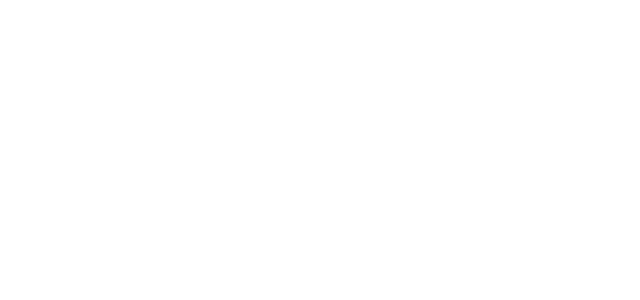
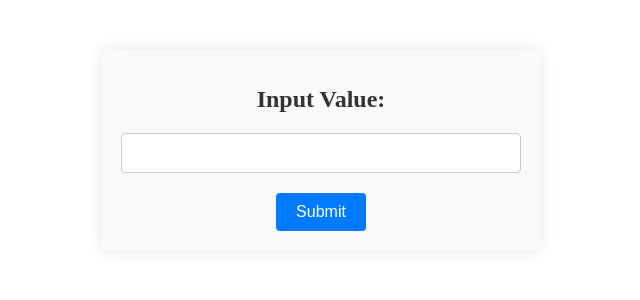
Before and after one commit to Tausifqureshi/React_Revision, a React (Vite) app: page / in a window 1280 px wide. Shown: the top 300 px of the page, without its empty margins (319-959 px from the left). Built offline with nearby package versions, Linux system fonts and the light colour scheme.

Commit message:
controll-uncntroll

```diff
--- a/src/controll vs uncontroll/ControlledComponent.jsx
+++ b/src/controll vs uncontroll/ControlledComponent.jsx
@@ -1,31 +1,84 @@
 // ================================== controlled aur uncontrolled components ===================================== //
 // ChatGPT Se Liya Hua Syntex ---> React.js me controlled aur uncontrolled components ke concept ko samajhna React forms aur user inputs handle karte waqt bahut zaroori hota hai. Dono ke beech ka farq yeh hai ki data ko kaise manage kiya jaata hai.
-
 
 // =========================================== controlled components ============================================= //
 // ChatGPT Se Liya Hua Syntex --->  Controlled Components.
 // Controlled components wo hote hain jahan form inputs ka data React state ke zariye control kiya jata hai. Yani, input element ka value React ke state me stored hota hai aur input field ki value ko update karne ke liye setState function ka istemal hota hai.
 
-
-import React, { useState } from 'react';
+import React, { useState } from "react";
 
 function ControlledComponent() {
-  const [inputValue, setInputValue] = useState('');
+  const [inputValue, setInputValue] = useState("");
+  const [fullName, setFullName] = useState("");
 
   const handleChange = (event) => {
     setInputValue(event.target.value);
   };
 
+  const onSubmited = () => {
+    console.log("Submited Form");
+
+    setFullName(inputValue); // setFullName me jo inputValue ane wali hai hamne us se hi setFullName me pass kiya tab hi o <h1>{fullName}</h1> me show hogi.
+
+    setInputValue(""); // is se jab aap form submit karoge, to input ki value empty ho jayegi, aur input field clear ho jayega. Yeh best practice hai jab aap user se new data lena chahte ho after form submission.
+  };
   return (
-    <div>
-      <input type="text" value={inputValue} onChange={handleChange} />
-      <p>Input Value: {inputValue}</p>
+    <div
+      style={{
+        maxWidth: "400px",
+        margin: "50px auto",
+        padding: "20px",
+        borderRadius: "8px",
+        boxShadow: "0px 0px 15px rgba(0, 0, 0, 0.1)",
+        backgroundColor: "#f9f9f9",
+        textAlign: "center",
+      }}
+    >
+      <h1
+        style={{
+          color: "#333",
+          fontSize: "24px",
+          marginBottom: "20px",
+        }}
+      >
+        Input Value: {fullName}
+      </h1>
+      {/* Jab bhi submit pe click tab ye value ake yaha print hogi. */}
+
+      <input
+        type="text"
+        value={inputValue}
+        onChange={handleChange}
+        style={{
+          width: "100%",
+          padding: "10px",
+          fontSize: "16px",
+          borderRadius: "4px",
+          border: "1px solid #ccc",
+          marginBottom: "20px",
+          boxSizing: "border-box",
+        }}
+      />
+      <button
+        type="submit"
+        onClick={onSubmited}
+        style={{
+          padding: "10px 20px",
+          fontSize: "16px",
+          color: "#fff",
+          backgroundColor: "#007bff",
+          border: "none",
+          borderRadius: "4px",
+          cursor: "pointer",
+        }}
+      >
+        Submit
+      </button>
     </div>
   );
 }
 
 export default ControlledComponent;
-
 
 // Explanation:
 
@@ -33,7 +86,6 @@
 // 2. onChange event handler har baar input me change aane par state ko update karta hai.
 // 3. Input ka value sirf React state ke zariye hi update hota hai, isliye isko controlled component kehte hain.
 
-
 // ============================================== Kab Use Kon Sa ================================================= //
 // ChatGPT Se Liya Hua Syntex ---> Kab Kaunsa Component Use Karna Chahiye.
 
--- a/src/controll vs uncontroll/Uncontroll.jsx
+++ b/src/controll vs uncontroll/Uncontroll.jsx
@@ -38,9 +38,6 @@
 
 
 
-
-
-
 // ============================================== Kab Use Kon Sa ================================================= //
 // ChatGPT Se Liya Hua Syntex ---> Kab Kaunsa Component Use Karna Chahiye.
 
--- a/src/main.jsx
+++ b/src/main.jsx
@@ -10,6 +10,7 @@
 import MultiStateComponent from "./useState/MultiStateComponent";
 import Form from "./form/Form";
 import PracticalUse from "./practical/PracticalUse";
+import ControlledComponent from "./controll vs uncontroll/ControlledComponent";
 // import App from './App';
 
 const root = ReactDOM.createRoot(document.getElementById("root"));
@@ -38,6 +39,8 @@
 
     {/* Practical-File */}
     {/* <PracticalUse /> */}
+
+    <ControlledComponent />
   </>
 
   // </React.StrictMode> //duble suggestion ata hai is se console pe.
```
